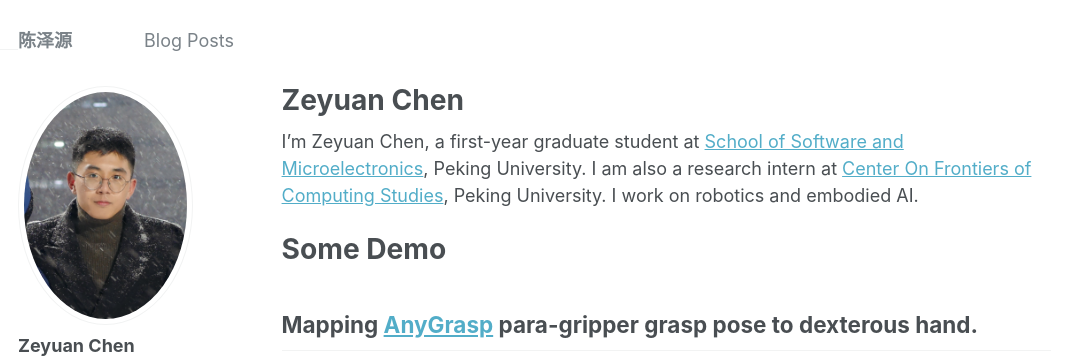
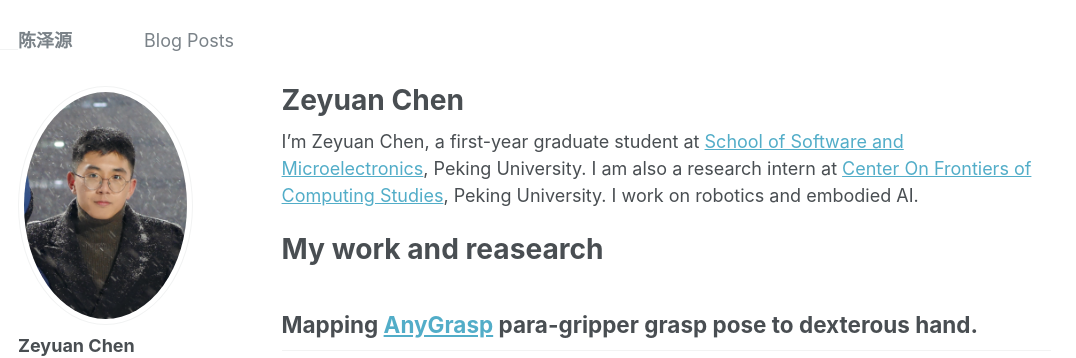
Before and after one commit to chenzyn/chenzyn.github.io, a Jekyll site: the page built from _pages/about.md, in a window 1280 px wide and 900 px high, cut to the strip 0-358 px from the top of the window. Shown: the whole strip, without its empty margins (0-1076 px from the left). Built offline with Jekyll 4.4.1, drawn with Linux system fonts in a browser that asks for light colours; some web fonts are replaced.

Commit message:
Update about.md

```diff
--- a/_pages/about.md
+++ b/_pages/about.md
@@ -9,7 +9,9 @@ redirect_from:
 
   I'm Zeyuan Chen, a first-year graduate student at [School of Software and Microelectronics](https://www.ss.pku.edu.cn/?view=featured), Peking University. I am also a research intern at [Center On Frontiers of Computing Studies](https://cfcs.pku.edu.cn), Peking University. I work on robotics and embodied AI.
 
-**Some Demo**
+
+
+My work and reasearch
 =======
 
 Mapping [AnyGrasp](https://github.com/graspnet/anygrasp_sdk) para-gripper grasp pose to dexterous hand.
```
